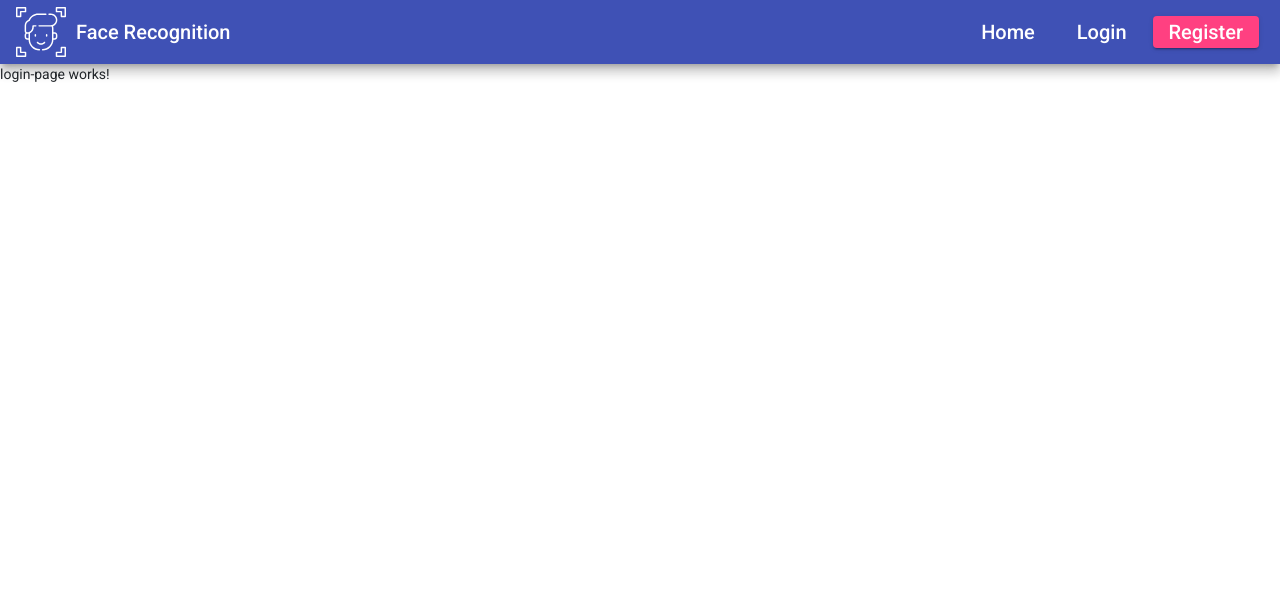
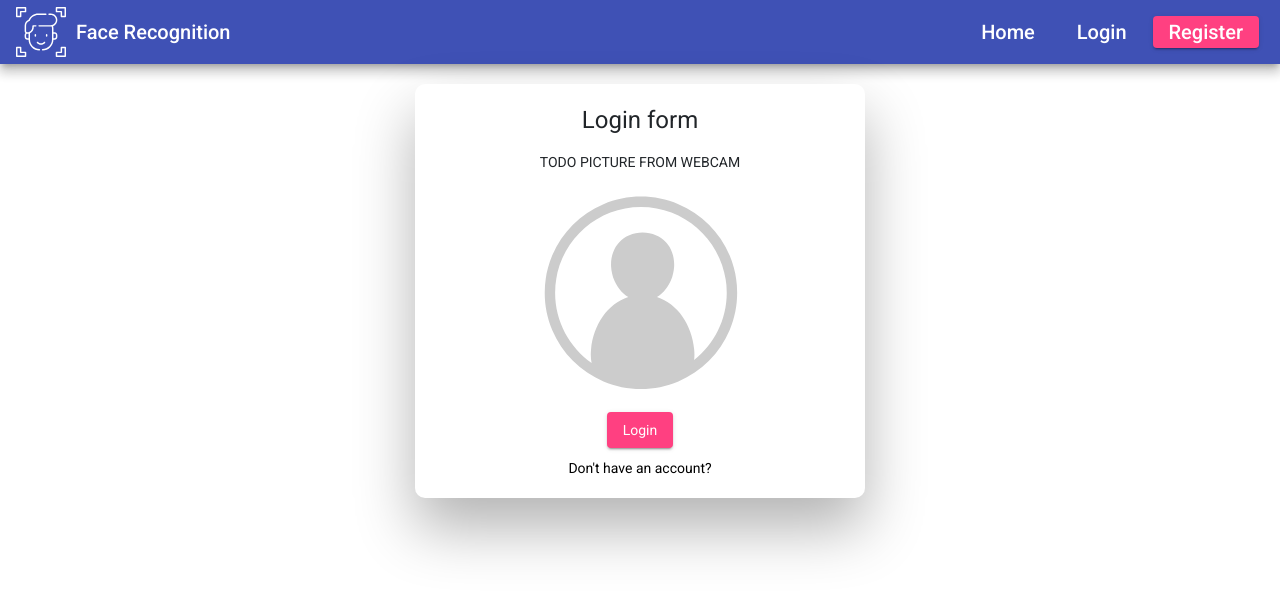
Before and after one commit to castic96/EITM_project, an Angular app in the folder FE/face-comparison-fe/: page /login in a window 1280 px wide. Shown: the top 594 px of the page. Built offline with nearby package versions, Linux system fonts and the light colour scheme.

Commit message:
Vytvoření stránky pro přihlášení

```diff
--- a/FE/face-comparison-fe/src/app/components/pages/login-page/login-page.component.css
+++ b/FE/face-comparison-fe/src/app/components/pages/login-page/login-page.component.css
@@ -0,0 +1,265 @@
+
+/* BASIC */
+
+html {
+  background-color: #56baed;
+}
+
+body {
+  font-family: "Poppins", sans-serif;
+  height: 100vh;
+}
+
+a {
+  color: #92badd;
+  display:inline-block;
+  text-decoration: none;
+  font-weight: 400;
+}
+
+h2 {
+  text-align: center;
+  font-size: 16px;
+  font-weight: 600;
+  text-transform: uppercase;
+  display:inline-block;
+  margin: 40px 8px 10px 8px;
+  color: #cccccc;
+}
+
+
+
+/* STRUCTURE */
+
+.wrapper {
+  display: flex;
+  align-items: center;
+  flex-direction: column;
+  justify-content: center;
+  width: 100%;
+  min-height: 100%;
+  padding: 20px;
+}
+
+#formContent {
+  -webkit-border-radius: 10px 10px 10px 10px;
+  border-radius: 10px 10px 10px 10px;
+  background: #fff;
+  width: 90%;
+  max-width: 450px;
+  position: relative;
+  -webkit-box-shadow: 0 30px 60px 0 rgba(0,0,0,0.3);
+  box-shadow: 0 30px 60px 0 rgba(0,0,0,0.3);
+  text-align: center;
+  padding: 20px
+}
+
+#formFooter {
+  background-color: #f6f6f6;
+  border-top: 1px solid #dce8f1;
+  padding: 25px;
+  text-align: center;
+  -webkit-border-radius: 0 0 10px 10px;
+  border-radius: 0 0 10px 10px;
+}
+
+
+
+/* TABS */
+
+h2.inactive {
+  color: #cccccc;
+}
+
+h2.active {
+  color: #0d0d0d;
+  border-bottom: 2px solid #5fbae9;
+}
+
+
+
+/* FORM TYPOGRAPHY*/
+
+input[type=button], input[type=submit], input[type=reset]  {
+  background-color: #56baed;
+  border: none;
+  color: white;
+  padding: 15px 80px;
+  text-align: center;
+  text-decoration: none;
+  display: inline-block;
+  text-transform: uppercase;
+  font-size: 13px;
+  -webkit-box-shadow: 0 10px 30px 0 rgba(95,186,233,0.4);
+  box-shadow: 0 10px 30px 0 rgba(95,186,233,0.4);
+  -webkit-border-radius: 5px 5px 5px 5px;
+  border-radius: 5px 5px 5px 5px;
+  margin: 5px 20px 40px 20px;
+  -webkit-transition: all 0.3s ease-in-out;
+  -moz-transition: all 0.3s ease-in-out;
+  -ms-transition: all 0.3s ease-in-out;
+  -o-transition: all 0.3s ease-in-out;
+  transition: all 0.3s ease-in-out;
+}
+
+input[type=button]:hover, input[type=submit]:hover, input[type=reset]:hover  {
+  background-color: #39ace7;
+}
+
+input[type=button]:active, input[type=submit]:active, input[type=reset]:active  {
+  -moz-transform: scale(0.95);
+  -webkit-transform: scale(0.95);
+  -o-transform: scale(0.95);
+  -ms-transform: scale(0.95);
+  transform: scale(0.95);
+}
+
+input[type=text] {
+  background-color: #f6f6f6;
+  border: none;
+  color: #0d0d0d;
+  padding: 15px 32px;
+  text-align: center;
+  text-decoration: none;
+  display: inline-block;
+  font-size: 16px;
+  margin: 5px;
+  width: 85%;
+  border: 2px solid #f6f6f6;
+  -webkit-transition: all 0.5s ease-in-out;
+  -moz-transition: all 0.5s ease-in-out;
+  -ms-transition: all 0.5s ease-in-out;
+  -o-transition: all 0.5s ease-in-out;
+  transition: all 0.5s ease-in-out;
+  -webkit-border-radius: 5px 5px 5px 5px;
+  border-radius: 5px 5px 5px 5px;
+}
+
+input[type=text]:focus {
+  background-color: #fff;
+  border-bottom: 2px solid #5fbae9;
+}
+
+input[type=text]:placeholder {
+  color: #cccccc;
+}
+
+
+
+/* ANIMATIONS */
+
+/* Simple CSS3 Fade-in-down Animation */
+.fadeInDown {
+  -webkit-animation-name: fadeInDown;
+  animation-name: fadeInDown;
+  -webkit-animation-duration: 1s;
+  animation-duration: 1s;
+  -webkit-animation-fill-mode: both;
+  animation-fill-mode: both;
+}
+
+@-webkit-keyframes fadeInDown {
+  0% {
+    opacity: 0;
+    -webkit-transform: translate3d(0, -100%, 0);
+    transform: translate3d(0, -100%, 0);
+  }
+  100% {
+    opacity: 1;
+    -webkit-transform: none;
+    transform: none;
+  }
+}
+
+@keyframes fadeInDown {
+  0% {
+    opacity: 0;
+    -webkit-transform: translate3d(0, -100%, 0);
+    transform: translate3d(0, -100%, 0);
+  }
+  100% {
+    opacity: 1;
+    -webkit-transform: none;
+    transform: none;
+  }
+}
+
+/* Simple CSS3 Fade-in Animation */
+@-webkit-keyframes fadeIn { from { opacity:0; } to { opacity:1; } }
+@-moz-keyframes fadeIn { from { opacity:0; } to { opacity:1; } }
+@keyframes fadeIn { from { opacity:0; } to { opacity:1; } }
+
+.fadeIn {
+  opacity:0;
+  -webkit-animation:fadeIn ease-in 1;
+  -moz-animation:fadeIn ease-in 1;
+  animation:fadeIn ease-in 1;
+
+  -webkit-animation-fill-mode:forwards;
+  -moz-animation-fill-mode:forwards;
+  animation-fill-mode:forwards;
+
+  -webkit-animation-duration:1s;
+  -moz-animation-duration:1s;
+  animation-duration:1s;
+}
+
+.fadeIn.first {
+  -webkit-animation-delay: 0.4s;
+  -moz-animation-delay: 0.4s;
+  animation-delay: 0.4s;
+}
+
+.fadeIn.second {
+  -webkit-animation-delay: 0.6s;
+  -moz-animation-delay: 0.6s;
+  animation-delay: 0.6s;
+}
+
+.fadeIn.third {
+  -webkit-animation-delay: 0.8s;
+  -moz-animation-delay: 0.8s;
+  animation-delay: 0.8s;
+}
+
+.fadeIn.fourth {
+  -webkit-animation-delay: 1s;
+  -moz-animation-delay: 1s;
+  animation-delay: 1s;
+}
+
+/* Simple CSS3 Fade-in Animation */
+.underlineHover:after {
+  display: block;
+  left: 0;
+  bottom: -10px;
+  width: 0;
+  height: 2px;
+  background-color: #56baed;
+  content: "";
+  transition: width 0.2s;
+}
+
+.underlineHover:hover {
+  color: #0d0d0d;
+}
+
+.underlineHover:hover:after{
+  width: 100%;
+}
+
+
+
+/* OTHERS */
+
+*:focus {
+  outline: none;
+}
+
+#icon {
+  width:30%;
+}
+
+mat-form-field {
+  width: 70%;
+}
--- a/FE/face-comparison-fe/src/app/components/pages/login-page/login-page.component.html
+++ b/FE/face-comparison-fe/src/app/components/pages/login-page/login-page.component.html
@@ -1 +1,32 @@
-<p>login-page works!</p>
+<div class="wrapper fadeInDown">
+  <div id="formContent">
+
+    <!-- Form Header -->
+    <div class="fadeIn first">
+      <h1>Login form</h1>
+    </div>
+
+    <!-- Login Form -->
+    <form>
+      <!-- User image -->
+      <div>
+        TODO PICTURE FROM WEBCAM
+        <div>
+          <img class="icon" src="/assets/svg/user.svg" height="200px" width="200px" style="margin: 20px">
+        </div>
+      </div>
+
+      <!-- Submit button -->
+      <div>
+        <a mat-raised-button color="accent">Login</a>
+      </div>
+
+      <div>
+        <a routerLink="/register" style="margin-top: 10px; color: black">Don't have an account?</a>
+      </div>
+
+
+    </form>
+
+  </div>
+</div>
--- a/FE/face-comparison-fe/src/app/components/pages/register-page/register-page.component.html
+++ b/FE/face-comparison-fe/src/app/components/pages/register-page/register-page.component.html
@@ -38,7 +38,7 @@
       </div>
 
       <div>
-        <a routerLink="/login" style="margin-top: 10px; color: black">I already have an account</a>
+        <a routerLink="/login" style="margin-top: 10px; color: black">Do you already have an account?</a>
       </div>
 
 
```
